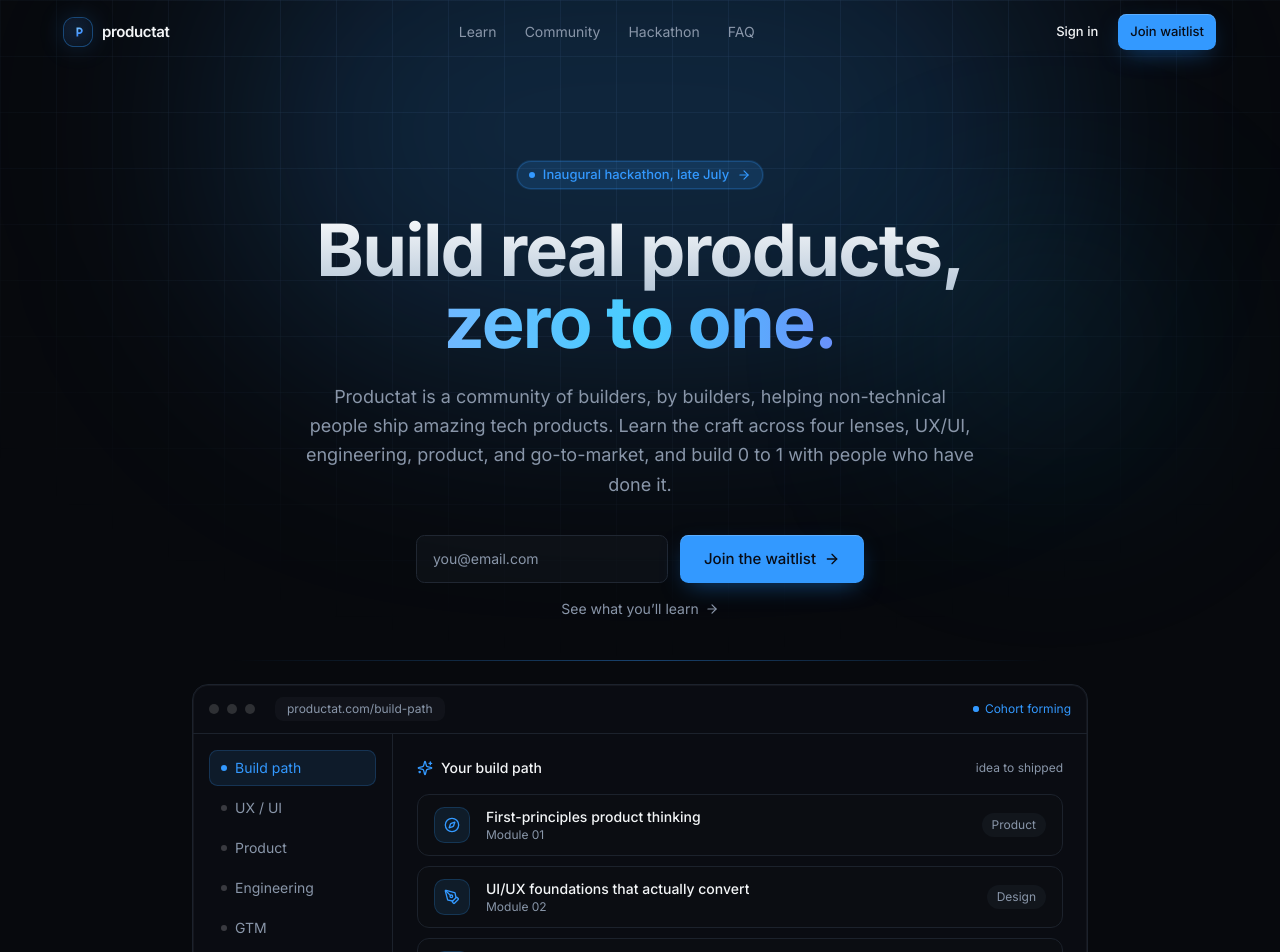
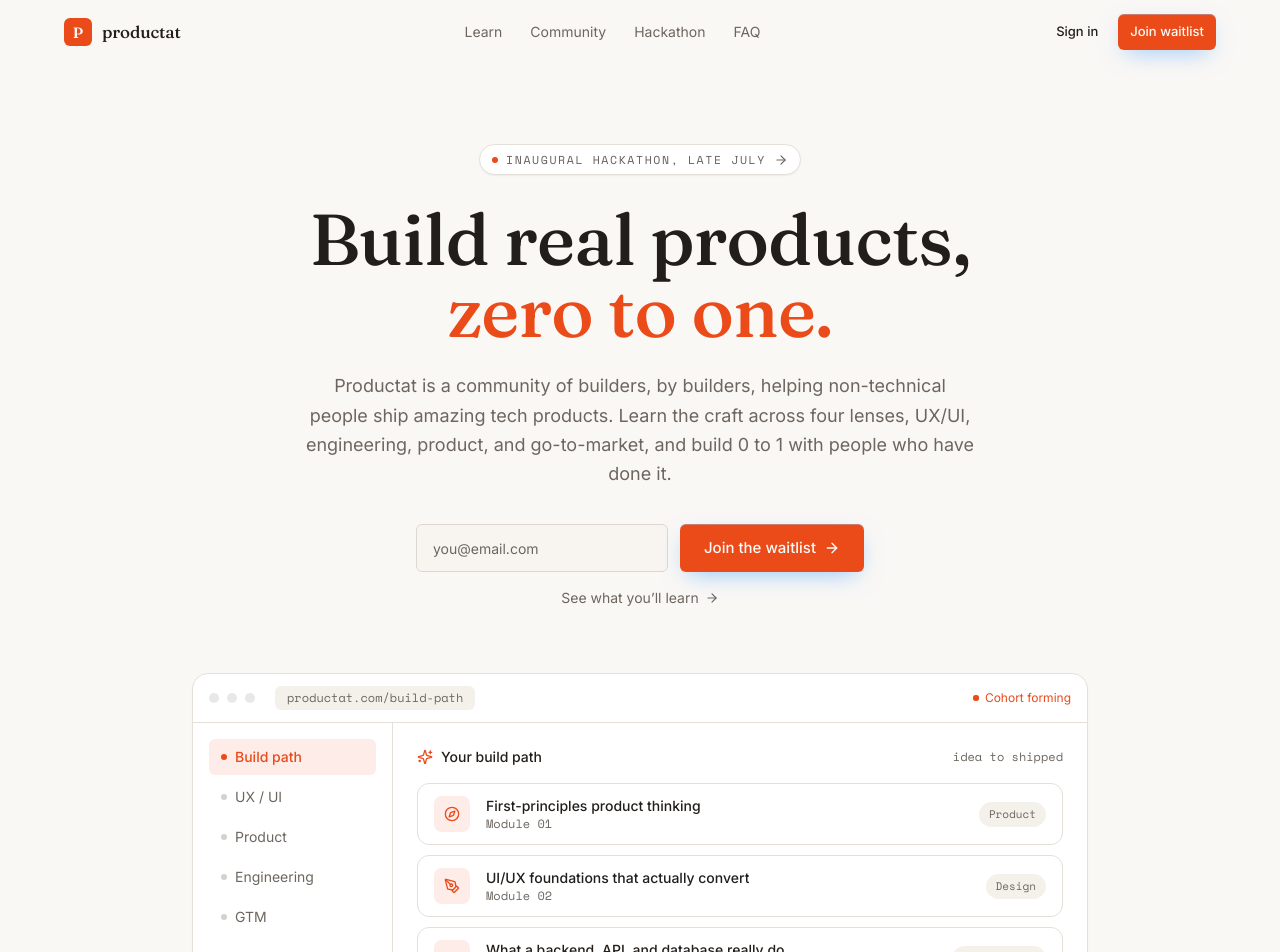
Before and after one commit to Subashboy1230/productat, a Next.js app: page / in a window 1280 px wide. Shown: the top 952 px of the page. Built offline with nearby package versions, Linux system fonts and the light colour scheme.

Commit message:
Redesign: warm editorial theme (paper, Fraunces serif, mono labels, coral accent) and tighter section spacing

```diff
--- a/app/globals.css
+++ b/app/globals.css
@@ -4,50 +4,31 @@
 
 @layer base {
   :root {
-    --font-sans: "Inter", ui-sans-serif, system-ui, -apple-system, sans-serif;
-    --font-mono: "JetBrains Mono", ui-monospace, "SFMono-Regular", monospace;
-    --background: 0 0% 100%;
-    --foreground: 222 24% 8%;
+    --font-sans: "Inter", -apple-system, BlinkMacSystemFont, sans-serif;
+    --font-serif: "Fraunces", ui-serif, Georgia, "Times New Roman", serif;
+    --font-mono: "Space Mono", ui-monospace, "SFMono-Regular", monospace;
+
+    /* Warm editorial palette: paper, ink, coral accent */
+    --background: 40 33% 97%;
+    --foreground: 24 12% 12%;
     --card: 0 0% 100%;
-    --card-foreground: 222 24% 8%;
+    --card-foreground: 24 12% 12%;
     --popover: 0 0% 100%;
-    --popover-foreground: 222 24% 8%;
-    --primary: 211 100% 55%;
-    --primary-foreground: 0 0% 100%;
-    --secondary: 220 14% 96%;
-    --secondary-foreground: 222 24% 12%;
-    --muted: 220 14% 96%;
-    --muted-foreground: 220 9% 46%;
-    --accent: 220 14% 96%;
-    --accent-foreground: 222 24% 12%;
-    --destructive: 0 84% 60%;
-    --destructive-foreground: 0 0% 100%;
-    --border: 220 13% 91%;
-    --input: 220 13% 91%;
-    --ring: 211 100% 55%;
-    --radius: 0.65rem;
-  }
-
-  .dark {
-    --background: 222 28% 4%;
-    --foreground: 210 20% 96%;
-    --card: 222 24% 6%;
-    --card-foreground: 210 20% 96%;
-    --popover: 222 26% 5%;
-    --popover-foreground: 210 20% 96%;
-    --primary: 210 100% 60%;
-    --primary-foreground: 222 47% 6%;
-    --secondary: 217 22% 12%;
-    --secondary-foreground: 210 20% 96%;
-    --muted: 217 20% 11%;
-    --muted-foreground: 215 16% 60%;
-    --accent: 213 30% 14%;
-    --accent-foreground: 210 20% 96%;
-    --destructive: 0 72% 51%;
-    --destructive-foreground: 210 20% 98%;
-    --border: 216 22% 14%;
-    --input: 216 22% 16%;
-    --ring: 210 100% 62%;
+    --popover-foreground: 24 12% 12%;
+    --primary: 14 84% 51%;
+    --primary-foreground: 40 40% 98%;
+    --secondary: 38 28% 94%;
+    --secondary-foreground: 24 12% 16%;
+    --muted: 38 24% 94%;
+    --muted-foreground: 28 7% 40%;
+    --accent: 38 30% 92%;
+    --accent-foreground: 24 12% 16%;
+    --destructive: 0 70% 47%;
+    --destructive-foreground: 40 40% 98%;
+    --border: 34 18% 87%;
+    --input: 34 18% 84%;
+    --ring: 14 84% 51%;
+    --radius: 0.5rem;
   }
 }
 
@@ -60,82 +41,82 @@
   }
   body {
     @apply bg-background text-foreground antialiased;
-    font-feature-settings: "rlig" 1, "calt" 1, "ss01" 1;
+    font-feature-settings: "cv11", "ss01";
     -webkit-font-smoothing: antialiased;
     text-rendering: optimizeLegibility;
   }
   ::selection {
-    background: hsl(var(--primary) / 0.28);
+    background: hsl(var(--primary) / 0.22);
     color: hsl(var(--foreground));
   }
 }
 
 @layer utilities {
-  /* Linear-style soft text gradient */
-  .text-gradient {
-    background: linear-gradient(
-      180deg,
-      hsl(0 0% 100%) 0%,
-      hsl(210 30% 78%) 100%
-    );
-    -webkit-background-clip: text;
-    background-clip: text;
-    color: transparent;
+  .font-serif {
+    font-family: var(--font-serif);
   }
 
-  .text-gradient-blue {
-    background: linear-gradient(
-      90deg,
-      hsl(210 100% 72%) 0%,
-      hsl(196 100% 64%) 50%,
-      hsl(224 95% 70%) 100%
-    );
-    -webkit-background-clip: text;
-    background-clip: text;
-    color: transparent;
+  /* Editorial display: characterful serif with tight leading */
+  .display {
+    font-family: var(--font-serif);
+    font-optical-sizing: auto;
+    letter-spacing: -0.01em;
   }
 
-  /* Faint dotted/line grid backdrop */
+  /* Monospace eyebrow/label */
+  .eyebrow {
+    font-family: var(--font-mono);
+    text-transform: uppercase;
+    letter-spacing: 0.14em;
+    font-size: 0.72rem;
+  }
+
+  /* These class names are reused across the app; redefined here for the
+     light editorial theme so pages stay consistent without touching each file. */
+  .text-gradient {
+    color: hsl(var(--foreground));
+  }
+  .text-gradient-blue {
+    color: hsl(var(--primary));
+  }
+
   .bg-grid {
     background-image:
-      linear-gradient(to right, hsl(216 30% 18% / 0.35) 1px, transparent 1px),
-      linear-gradient(to bottom, hsl(216 30% 18% / 0.35) 1px, transparent 1px);
-    background-size: 56px 56px;
+      linear-gradient(to right, hsl(30 12% 60% / 0.12) 1px, transparent 1px),
+      linear-gradient(to bottom, hsl(30 12% 60% / 0.12) 1px, transparent 1px);
+    background-size: 40px 40px;
   }
-
   .bg-grid-fade {
     -webkit-mask-image: radial-gradient(
-      ellipse 70% 60% at 50% 0%,
-      #000 40%,
+      ellipse 70% 55% at 50% 0%,
+      #000 30%,
       transparent 100%
     );
     mask-image: radial-gradient(
-      ellipse 70% 60% at 50% 0%,
-      #000 40%,
+      ellipse 70% 55% at 50% 0%,
+      #000 30%,
       transparent 100%
     );
   }
 
-  /* Glassy surface used across cards and the nav */
   .glass {
-    background: hsl(222 24% 7% / 0.6);
-    backdrop-filter: blur(12px);
-    -webkit-backdrop-filter: blur(12px);
+    background: hsl(40 33% 97% / 0.8);
+    backdrop-filter: blur(10px) saturate(1.1);
+    -webkit-backdrop-filter: blur(10px) saturate(1.1);
   }
 
-  /* Hairline ring used on cards (Linear look) */
+  /* Subtle card lift used across the app */
   .ring-hairline {
     box-shadow:
-      inset 0 0 0 1px hsl(210 40% 80% / 0.06),
-      0 1px 0 0 hsl(210 40% 90% / 0.04);
+      0 1px 2px hsl(24 12% 10% / 0.04),
+      0 1px 0 0 hsl(24 12% 10% / 0.02);
   }
 
   .glow-blue {
-    box-shadow:
-      0 0 0 1px hsl(210 100% 60% / 0.25),
-      0 8px 40px -8px hsl(210 100% 55% / 0.45);
+    box-shadow: 0 10px 30px -12px hsl(14 84% 51% / 0.35);
   }
 
+  /* Neutralize the old gradient border into a plain accent hairline */
   .border-gradient {
     position: relative;
   }
@@ -145,12 +126,7 @@
     inset: 0;
     border-radius: inherit;
     padding: 1px;
-    background: linear-gradient(
-      130deg,
-      hsl(210 100% 62% / 0.55),
-      hsl(216 30% 30% / 0.12) 40%,
-      transparent 70%
-    );
+    background: hsl(14 84% 51% / 0.35);
     -webkit-mask:
       linear-gradient(#000 0 0) content-box,
       linear-gradient(#000 0 0);
@@ -158,4 +134,9 @@
     mask-composite: exclude;
     pointer-events: none;
   }
+
+  /* Full-bleed hairline rule between sections */
+  .rule-top {
+    border-top: 1px solid hsl(var(--border));
+  }
 }
--- a/app/layout.tsx
+++ b/app/layout.tsx
@@ -31,7 +31,7 @@
   children: React.ReactNode;
 }) {
   return (
-    <html lang="en" className="dark">
+    <html lang="en">
       <head>
         <link rel="preconnect" href="https://fonts.googleapis.com" />
         <link
@@ -40,7 +40,7 @@
           crossOrigin="anonymous"
         />
         <link
-          href="https://fonts.googleapis.com/css2?family=Inter:wght@400;500;600;700;800&family=JetBrains+Mono:wght@400;500&display=swap"
+          href="https://fonts.googleapis.com/css2?family=Fraunces:opsz,wght@9..144,400;9..144,500;9..144,600&family=Inter:wght@400;500;600;700&family=Space+Mono:wght@400;700&display=swap"
           rel="stylesheet"
         />
       </head>
--- a/components/site/community.tsx
+++ b/components/site/community.tsx
@@ -70,10 +70,6 @@
 export function Community() {
   return (
     <section id="community" className="relative scroll-mt-24 py-14 sm:py-20">
-      <div className="pointer-events-none absolute inset-0 -z-10">
-        <div className="absolute left-[10%] top-[30%] h-[300px] w-[300px] rounded-full bg-primary/10 blur-[120px]" />
-      </div>
-
       <div className="mx-auto max-w-[1200px] px-6">
         <SectionHeading
           eyebrow="The community"
--- a/components/site/hero.tsx
+++ b/components/site/hero.tsx
@@ -1,6 +1,5 @@
 import { ArrowRight, Sparkles, Compass, PenTool, Code2, Megaphone } from "lucide-react";
 
-import { Badge } from "@/components/ui/badge";
 import { WaitlistForm } from "@/components/site/waitlist-form";
 
 const path = [
@@ -32,35 +31,32 @@
 
 export function Hero() {
   return (
-    <section id="top" className="relative overflow-hidden pt-32 sm:pt-40">
-      <div className="pointer-events-none absolute inset-0 -z-10">
-        <div className="absolute inset-0 bg-grid bg-grid-fade" />
-        <div className="absolute left-1/2 top-[-10%] h-[480px] w-[820px] -translate-x-1/2 rounded-full bg-primary/20 blur-[120px]" />
-        <div className="absolute right-[8%] top-[20%] h-[260px] w-[260px] rounded-full bg-sky-500/10 blur-[100px]" />
-      </div>
-
+    <section id="top" className="relative pt-28 sm:pt-36">
       <div className="mx-auto max-w-[1200px] px-6">
         <div className="mx-auto max-w-3xl text-center">
           <div className="flex justify-center animate-fade-up">
-            <a href="#hackathon" className="group">
-              <Badge className="gap-2 px-3 py-1 text-[13px]">
-                <span className="relative flex h-1.5 w-1.5">
-                  <span className="absolute inline-flex h-full w-full animate-ping rounded-full bg-primary opacity-60" />
-                  <span className="relative inline-flex h-1.5 w-1.5 rounded-full bg-primary" />
-                </span>
+            <a
+              href="#hackathon"
+              className="group inline-flex items-center gap-2 rounded-full border border-border bg-card px-3 py-1.5 ring-hairline"
+            >
+              <span className="relative flex h-1.5 w-1.5">
+                <span className="absolute inline-flex h-full w-full animate-ping rounded-full bg-primary opacity-60" />
+                <span className="relative inline-flex h-1.5 w-1.5 rounded-full bg-primary" />
+              </span>
+              <span className="eyebrow text-foreground/70">
                 Inaugural hackathon, late July
-                <ArrowRight className="h-3.5 w-3.5 transition-transform group-hover:translate-x-0.5" />
-              </Badge>
+              </span>
+              <ArrowRight className="h-3.5 w-3.5 text-muted-foreground transition-transform group-hover:translate-x-0.5" />
             </a>
           </div>
 
           <h1
-            className="mt-6 text-balance text-5xl font-bold leading-[1.05] tracking-tight sm:text-6xl md:text-7xl animate-fade-up"
+            className="display mt-7 text-5xl font-medium leading-[1.02] tracking-tight sm:text-6xl md:text-[4.5rem] animate-fade-up"
             style={{ animationDelay: "60ms" }}
           >
-            <span className="text-gradient">Build real products,</span>
+            Build real products,
             <br />
-            <span className="text-gradient-blue">zero to one.</span>
+            <span className="text-primary">zero to one.</span>
           </h1>
 
           <p
@@ -93,13 +89,12 @@
           className="relative mx-auto mt-16 max-w-4xl animate-fade-up"
           style={{ animationDelay: "280ms" }}
         >
-          <div className="absolute inset-x-10 -top-6 h-px bg-gradient-to-r from-transparent via-primary/40 to-transparent" />
-          <div className="overflow-hidden rounded-2xl border border-border glass ring-hairline shadow-2xl shadow-black/60">
+          <div className="overflow-hidden rounded-2xl border border-border bg-card shadow-[0_30px_60px_-30px_rgba(30,22,16,0.28)] ring-hairline">
             <div className="flex items-center gap-2 border-b border-border px-4 py-3">
-              <span className="h-2.5 w-2.5 rounded-full bg-foreground/15" />
-              <span className="h-2.5 w-2.5 rounded-full bg-foreground/15" />
-              <span className="h-2.5 w-2.5 rounded-full bg-foreground/15" />
-              <div className="ml-3 flex items-center gap-2 rounded-md bg-secondary/50 px-3 py-1 text-xs text-muted-foreground">
+              <span className="h-2.5 w-2.5 rounded-full bg-foreground/10" />
+              <span className="h-2.5 w-2.5 rounded-full bg-foreground/10" />
+              <span className="h-2.5 w-2.5 rounded-full bg-foreground/10" />
+              <div className="ml-3 flex items-center gap-2 rounded-md bg-secondary px-3 py-1 font-mono text-xs text-muted-foreground">
                 productat.com/build-path
               </div>
               <div className="ml-auto hidden items-center gap-1.5 text-xs text-primary sm:flex">
@@ -119,7 +114,7 @@
                       key={item}
                       className={`flex items-center gap-2 rounded-md px-3 py-2 text-sm ${
                         i === 0
-                          ? "bg-primary/10 text-primary ring-1 ring-inset ring-primary/20"
+                          ? "bg-primary/10 font-medium text-primary"
                           : "text-muted-foreground"
                       }`}
                     >
@@ -132,9 +127,11 @@
                     </div>
                   )
                 )}
-                <div className="mt-auto rounded-lg border border-border bg-secondary/40 p-3">
-                  <p className="text-xs text-muted-foreground">Hackathon in</p>
-                  <p className="font-mono text-lg font-medium text-foreground">
+                <div className="mt-auto rounded-lg border border-border bg-secondary/60 p-3">
+                  <p className="font-mono text-[11px] uppercase tracking-wider text-muted-foreground">
+                    Hackathon in
+                  </p>
+                  <p className="display text-lg font-medium text-foreground">
                     Late July
                   </p>
                 </div>
@@ -145,7 +142,7 @@
                   <div className="flex items-center gap-2 text-sm font-medium">
                     <Sparkles className="h-4 w-4 text-primary" /> Your build path
                   </div>
-                  <span className="text-xs text-muted-foreground">
+                  <span className="font-mono text-xs text-muted-foreground">
                     idea to shipped
                   </span>
                 </div>
@@ -153,20 +150,20 @@
                   {path.map((p) => (
                     <div
                       key={p.module}
-                      className="flex items-center gap-4 rounded-xl border border-border bg-card/60 px-4 py-3 transition-colors hover:border-primary/30"
+                      className="flex items-center gap-4 rounded-xl border border-border bg-card px-4 py-3 transition-colors hover:border-primary/40"
                     >
-                      <span className="grid h-9 w-9 shrink-0 place-items-center rounded-lg bg-primary/10 text-primary ring-1 ring-inset ring-primary/20">
+                      <span className="grid h-9 w-9 shrink-0 place-items-center rounded-lg bg-primary/10 text-primary">
                         <p.icon className="h-4 w-4" />
                       </span>
                       <div className="min-w-0">
                         <p className="truncate text-sm font-medium text-foreground">
                           {p.name}
                         </p>
-                        <p className="truncate text-xs text-muted-foreground">
+                        <p className="truncate font-mono text-xs text-muted-foreground">
                           Module {p.module}
                         </p>
                       </div>
-                      <span className="ml-auto rounded-full bg-secondary/60 px-2.5 py-1 text-xs text-muted-foreground">
+                      <span className="ml-auto rounded-full bg-secondary px-2.5 py-1 font-mono text-[11px] text-muted-foreground">
                         {p.tag}
                       </span>
                     </div>
--- a/components/site/logo.tsx
+++ b/components/site/logo.tsx
@@ -9,38 +9,13 @@
 }) {
   return (
     <span className={cn("inline-flex items-center gap-2.5", className)}>
-      <span className="relative grid h-7 w-7 place-items-center rounded-lg bg-gradient-to-br from-[#0d1320] to-[#070a10] ring-1 ring-primary/40">
-        <span
-          aria-hidden
-          className="absolute inset-0 rounded-lg bg-primary/20 blur-md"
-        />
-        <svg
-          viewBox="0 0 64 64"
-          className="relative h-4 w-4"
-          fill="none"
-          xmlns="http://www.w3.org/2000/svg"
-        >
-          <path
-            d="M26 14h12c7.18 0 13 5.82 13 13s-5.82 13-13 13h-5v10h-7V14Zm7 19h5c3.31 0 6-2.69 6-6s-2.69-6-6-6h-5v12Z"
-            fill="url(#logo-g)"
-          />
-          <defs>
-            <linearGradient
-              id="logo-g"
-              x1="26"
-              y1="14"
-              x2="51"
-              y2="50"
-              gradientUnits="userSpaceOnUse"
-            >
-              <stop stopColor="#7CC6FF" />
-              <stop offset="1" stopColor="#1E73FF" />
-            </linearGradient>
-          </defs>
-        </svg>
+      <span className="grid h-7 w-7 place-items-center rounded-md bg-primary">
+        <span className="display text-[15px] font-semibold leading-none text-primary-foreground">
+          P
+        </span>
       </span>
       {withWordmark && (
-        <span className="text-[15px] font-semibold tracking-tight text-foreground">
+        <span className="display text-[17px] font-medium tracking-tight text-foreground">
           productat
         </span>
       )}
--- a/tailwind.config.ts
+++ b/tailwind.config.ts
@@ -19,6 +19,7 @@
     extend: {
       fontFamily: {
         sans: ["var(--font-sans)", "ui-sans-serif", "system-ui", "sans-serif"],
+        serif: ["var(--font-serif)", "ui-serif", "Georgia", "serif"],
         mono: ["var(--font-mono)", "ui-monospace", "monospace"],
       },
       colors: {
```
Also changed, not shown: components/site/cta.tsx (+9 -12 lines), components/site/section-heading.tsx (+5 -5 lines), public/favicon.svg.
